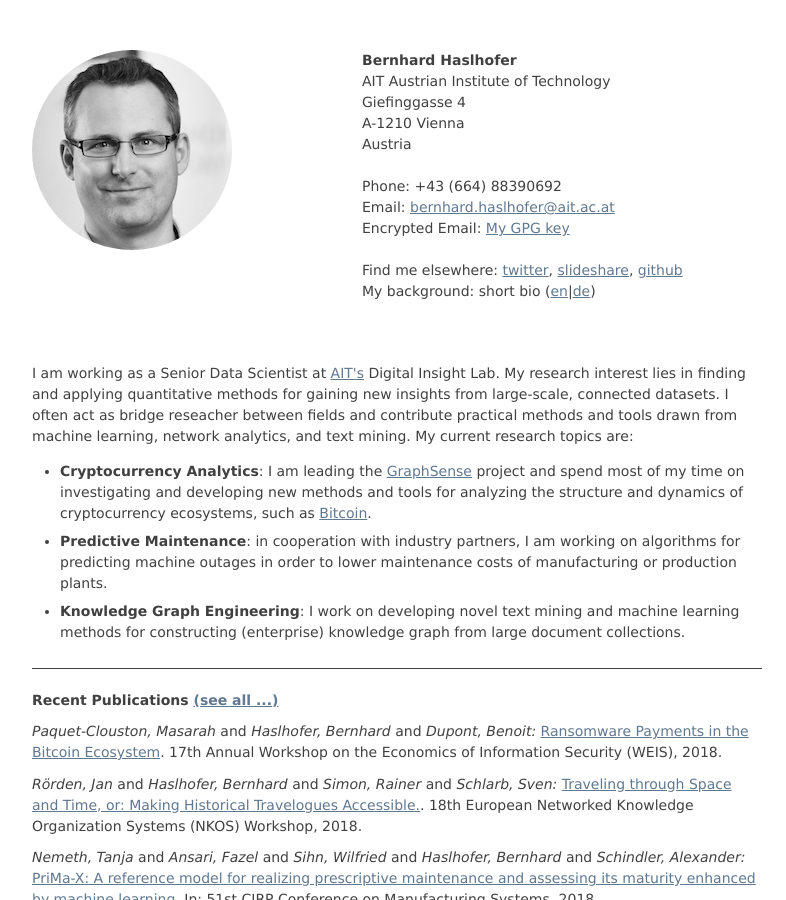
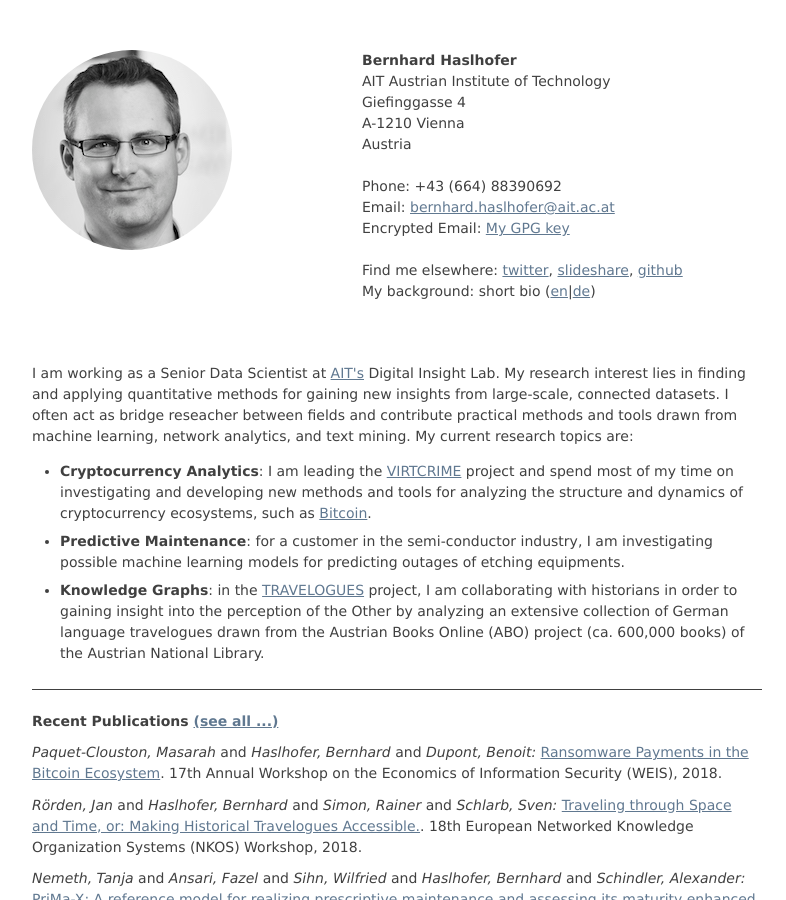
Before and after one commit to behas/behas.github.com, a Jekyll site: the page built from index.html, in a window 1280 px wide and 900 px high. Shown: the whole window, without its empty margins (243-1029 px from the left). Built offline with Jekyll 4.4.1, drawn with Linux system fonts in a browser that asks for light colours; some of the changed text lies outside the part shown.

Commit message:
updated landing page

```diff
--- a/_data/projects.yml
+++ b/_data/projects.yml
@@ -9,7 +9,7 @@
     This interdisciplinary international (DACH FWF-DFG) digital humanities project aims at gaining insight into the perception of the Other (focusing on the Orient) by analyzing an extensive collection of German language travelogues covering the period from 1500 until 1875. It will bring together a team of researchers from history, computer science, as well as library and information science from Austria and Germany. They will jointly develop a novel mixed qualitative and quantitative method for the serial analysis of large-scale text corpora and apply that method on a comprehensive corpus of travelogues originally published in the German language (ca. 3,000 - 3,500 books) and drawn from the Austrian Books Online (ABO) project (ca. 600,000 books) of the Austrian National Library.
 
 - acronym: "VIRTCRIME"
-  uri: "http://virtcrime.at"
+  uri: "http://virtcrime-project.info/"
   start_date: "2018-01-01"
   end_date: "2019-12-31"
   funding_source: "FFG KIRAS"
--- a/_data/talks.yml
+++ b/_data/talks.yml
@@ -1,3 +1,8 @@
+- title: "The Post-Bitcoin Era. Emerging Technologies and Regulatory Challenges"
+  venue: "Informal ECOFIN Meeting"
+  date: "2018-09-07"
+  location: "Vienna, Austria"
+
 - title: "Artificial Intelligence, Big Data and Human Rights – discrimination and other potential challenges (Panel)"
   venue: "IFIP Summer School 2018 on Fairness, Accountability, and Transparency in the Age of Big Data"
   date: "2018-08-24"
--- a/index.html
+++ b/index.html
@@ -38,11 +38,12 @@ layout: default
 
       <ul>
 
-        <li><strong>Cryptocurrency Analytics</strong>: I am leading the <a href="http://graphsense.info" target="_blank">GraphSense</a> project and spend most of my time on investigating and developing new methods and tools for analyzing the structure and dynamics of cryptocurrency ecosystems, such as <a href="https://bitcoin.org" target="_blank">Bitcoin</a>.</li>
+        <li><strong>Cryptocurrency Analytics</strong>: I am leading the <a href="http://virtcrime-project.info/" target="_blank">VIRTCRIME</a> project and spend most of my time on investigating and developing new methods and tools for analyzing the structure and dynamics of cryptocurrency ecosystems, such as <a href="https://bitcoin.org" target="_blank">Bitcoin</a>.</li>
 
-        <li><strong>Predictive Maintenance</strong>: in cooperation with industry partners, I am working on algorithms for predicting machine outages in order to lower maintenance costs of manufacturing or production plants.</li>
+        <li><strong>Predictive Maintenance</strong>: for a customer in the semi-conductor industry, I am investigating possible machine learning models for predicting outages of etching equipments.</li>
 
-        <li><strong>Knowledge Graph Engineering</strong>: I work on developing novel text mining and machine learning methods for constructing (enterprise) knowledge graph from large document collections.</li>
+        <li><strong>Knowledge Graphs</strong>: in the <a href="http://www.travelogues-project.info/" target="_blank">TRAVELOGUES</a> project, I am collaborating with historians in order to gaining insight into the perception of the Other by analyzing an extensive collection of German language travelogues drawn from the Austrian Books Online (ABO) project (ca. 600,000 books) of the Austrian National Library.</li>
+
       </ul>
 
     </span>
```
